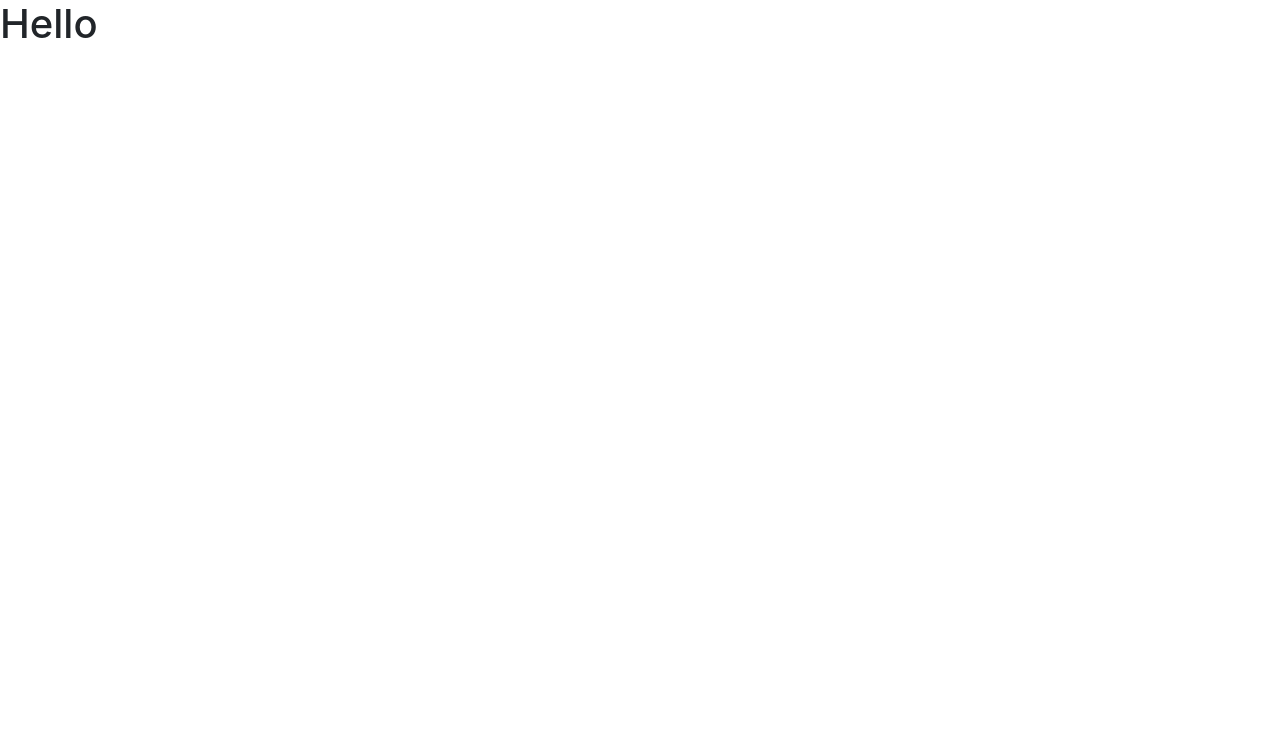
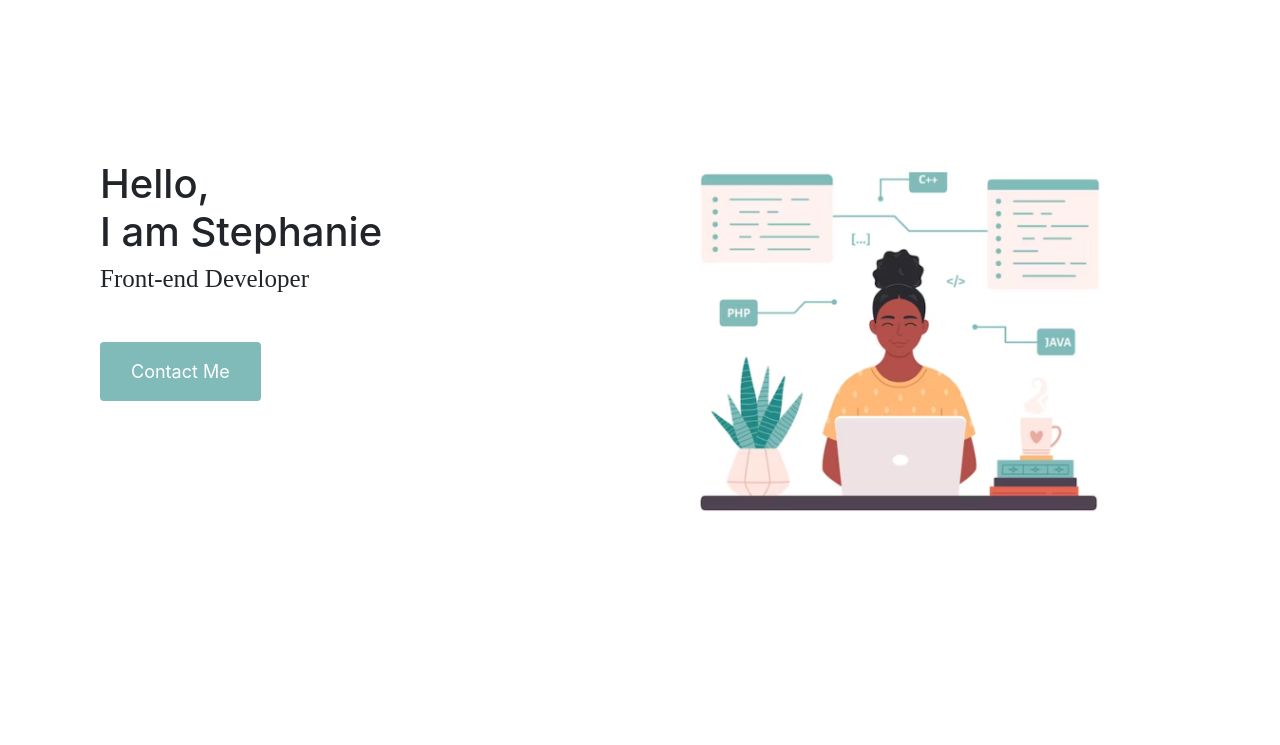
Before and after one commit to sjalcidor/Final-Portfolio-Assignment, a plain HTML site: page index.html in a window 1280 px wide. Drawn offline with nearby package versions, Linux system fonts and the light colour scheme.

Commit message:
Created homepage

```diff
--- a/index.html
+++ b/index.html
@@ -26,8 +26,21 @@
       src="https://kit.fontawesome.com/33bdf267e9.js"
       crossorigin="anonymous"
     ></script>
+    <link rel="stylesheet" href="/src/styles.css" />
   </head>
   <body>
-    <h1>Hello</h1>
+    <div class="hero">
+      <h1>
+        Hello, <br />
+        I am Stephanie
+      </h1>
+      <h2 class="mb-5">Front-end Developer</h2>
+      <div>
+        <a href="#" class="btn btn-branding">Contact Me</a>
+      </div>
+      <div>
+        <img src="/images/coding.png" alt="">
+      </div>
+    </div>
   </body>
 </html>
--- a/src/styles.css
+++ b/src/styles.css
@@ -0,0 +1,28 @@
+:root{
+    --brading-color:#80bbb9;
+}
+
+.hero {
+  padding: 160px 20px;
+  padding-left: 100px;
+}
+
+.hero h2 {
+  font-family: poppins;
+  font-size: 25px;
+}
+img {
+  width: 400px;
+  height: 50%;
+  position: relative;
+  left: 600px;
+  top: -230px;
+}
+.btn-branding {
+  background: #80bbb9;
+  border-radius: 4px;
+  color: white;
+  font-size: 18px;
+  line-height: 27px;
+  padding: 15px 30px;
+}
```
Also changed, not shown: images/coding.png (added), 2 other files.
